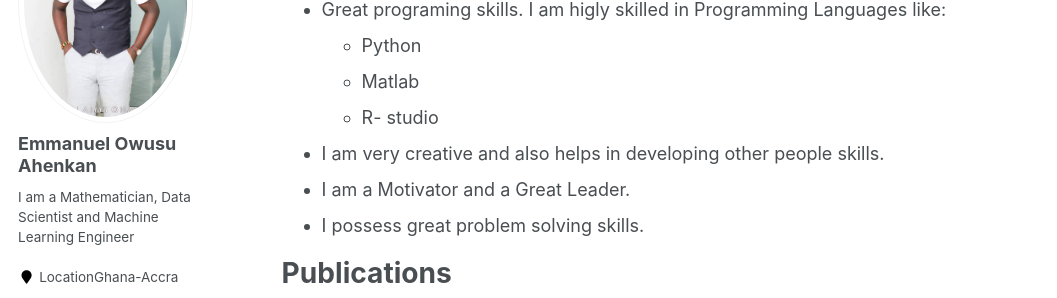
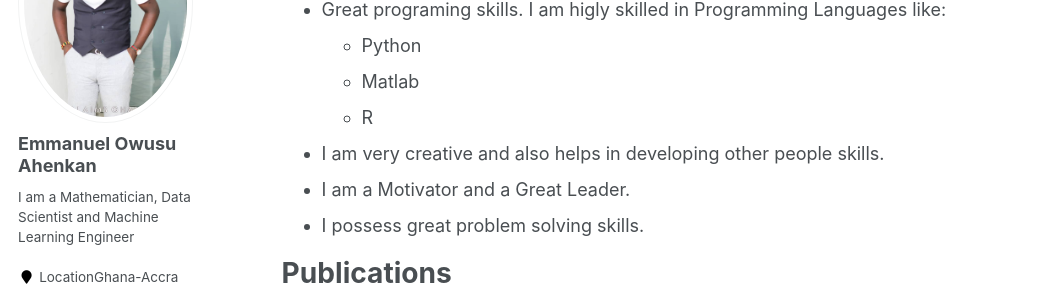
Before and after one commit to EmmanuelOwusu/EmmanuelOwusu.github.io, a Jekyll site: the page built from _pages/cv.md, in a window 1280 px wide and 900 px high, scrolled down 690 px. Shown: the part 153-451 px from the top of the window, without its empty margins (0-1057 px from the left). Built offline with Jekyll 4.4.1, drawn with Linux system fonts in a browser that asks for light colours; some web fonts are replaced.

Commit message:
Updated CV.md
Updated CV.md

```diff
--- a/_pages/cv.md
+++ b/_pages/cv.md
@@ -35,7 +35,7 @@ Skills
 * Great programing skills. I am higly skilled in Programming Languages like:
   * Python
   * Matlab
-  * R- studio
+  * R
 * I am very creative and also helps in developing other people skills.
 * I am a Motivator and a Great Leader.
 * I possess great problem solving skills.
```
